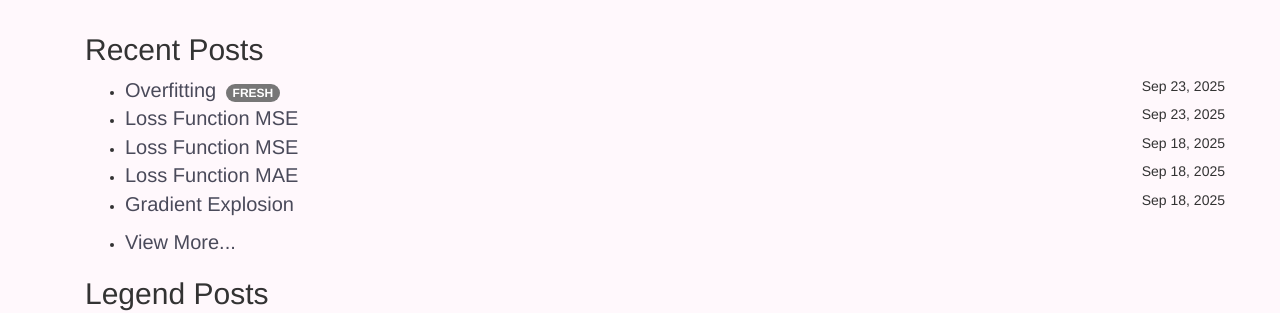
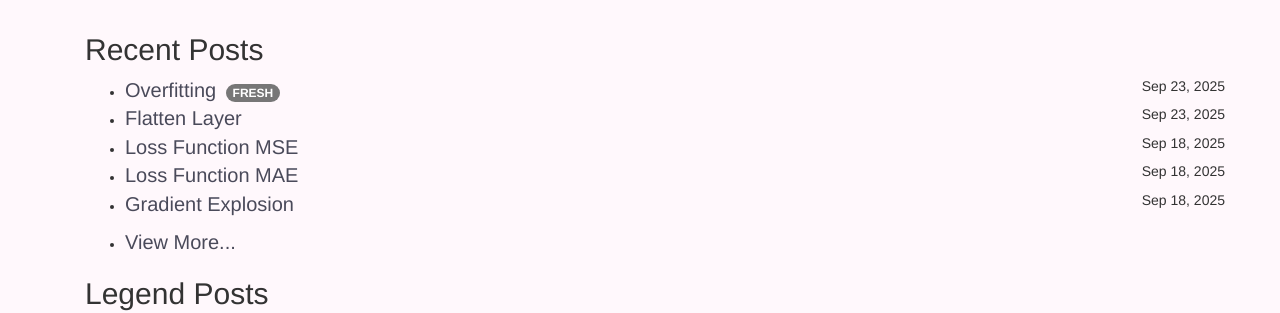
Before and after one commit to Gihak111/Gihak111.github.io, a Jekyll site: the page built from index.html, in a window 1280 px wide. Shown: the part 466-779 px from the top of the page. Built offline with Jekyll 4.4.1, drawn with Linux system fonts in a browser that asks for light colours; the list of posts is cut into pages by our own code.

Commit message:
Update 2025-09-23-Flatten_layer_upload.md

```diff
--- a/_posts/2025-09-23-Flatten_layer_upload.md
+++ b/_posts/2025-09-23-Flatten_layer_upload.md
@@ -1,6 +1,6 @@
 ---
 layout: single
-title:  "Loss Function MSE"
+title:  "Flatten Layer"
 categories: "AI"
 tag: "linear algebra"
 toc: true
```
